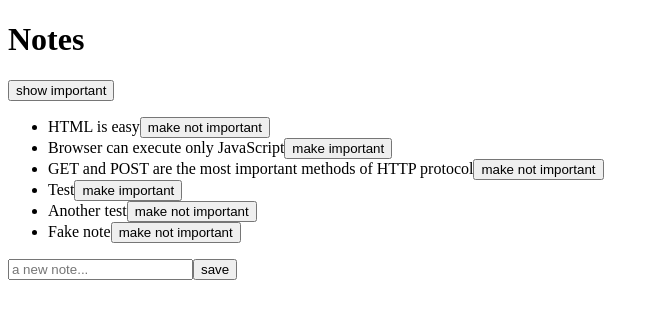
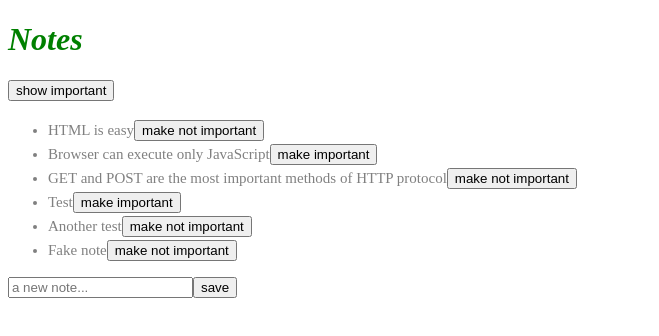
Before and after one commit to AustinWang0120/fso_demo, a React (Create React App) app: page / in a window 1280 px wide. Shown: the top 336 px of the page, without its empty margins (0-659 px from the left). Built offline with nearby package versions, Linux system fonts and the light colour scheme; data requests are answered from the project's data file.

Commit message:
Add a styled error message

```diff
--- a/src/App.js
+++ b/src/App.js
@@ -1,11 +1,13 @@
 import { useEffect, useState } from "react"
 import noteService from "./services/notes"
 import Note from "./components/Note"
+import Notification from "./components/Notification"
 
 const App = () => {
   const [notes, setNotes] = useState([])
   const [newNote, setNewNote] = useState("")
   const [showAll, setShowAll] = useState(true)
+  const [errorMessage, setErrorMessage] = useState(null)
 
   useEffect(() => {
     noteService
@@ -44,7 +46,10 @@
         setNotes(notes.map((note) => (note.id === id ? returnedNote : note)))
       })
       .catch((error) => {
-        window.alert(`the note ${note.content} was already deleted from server`)
+        setErrorMessage(`the note ${note.content} was already deleted from server`)
+        setTimeout(() => {
+          setErrorMessage(null)
+        }, 3000)
         setNotes(notes.filter((note) => (note.id !== id)))
       })
   }
@@ -56,6 +61,7 @@
   return (
     <div>
       <h1>Notes</h1>
+      <Notification message={errorMessage} />
       <div>
         <button onClick={() => setShowAll(!showAll)}>
           show {showAll ? "important" : "all"}
--- a/src/components/Note.js
+++ b/src/components/Note.js
@@ -3,7 +3,7 @@
     ? "make not important" : "make important"
 
   return (
-    <li>
+    <li className="note">
       {note.content}
       <button onClick={toggleImportance}>{label}</button>
     </li>
--- /dev/null
+++ b/src/components/Notification.js
@@ -0,0 +1,13 @@
+const Notification = ({message}) => {
+  if (message === null) {
+    return null
+  }
+
+  return (
+    <div className="error">
+      {message}
+    </div>
+  )
+}
+
+export default Notification
--- /dev/null
+++ b/src/index.css
@@ -0,0 +1,20 @@
+h1 {
+  color: green;
+  font-style: italic;
+}
+
+.note {
+  color: grey;
+  padding-top: 3px;
+  font-size: 15px;
+}
+
+.error {
+  color: red;
+  background: lightgrey;
+  font-size: 20px;
+  border-style: solid;
+  border-radius: 5px;
+  padding: 10px;
+  margin-bottom: 10px;
+}
--- a/src/index.js
+++ b/src/index.js
@@ -3,4 +3,6 @@
 
 import App from "./App"
 
+import "./index.css"
+
 ReactDOM.createRoot(document.getElementById("root")).render(<App />)
--- a/src/services/notes.js
+++ b/src/services/notes.js
@@ -19,8 +19,8 @@
   return axios.put(`${baseUrl}/${id}`, newObject).then((res) => (res.data))
 }
 
-export default {
-  getAll,
-  create,
-  update
+const serviceObject = {
+  getAll, create, update
 }
+
+export default serviceObject
```
